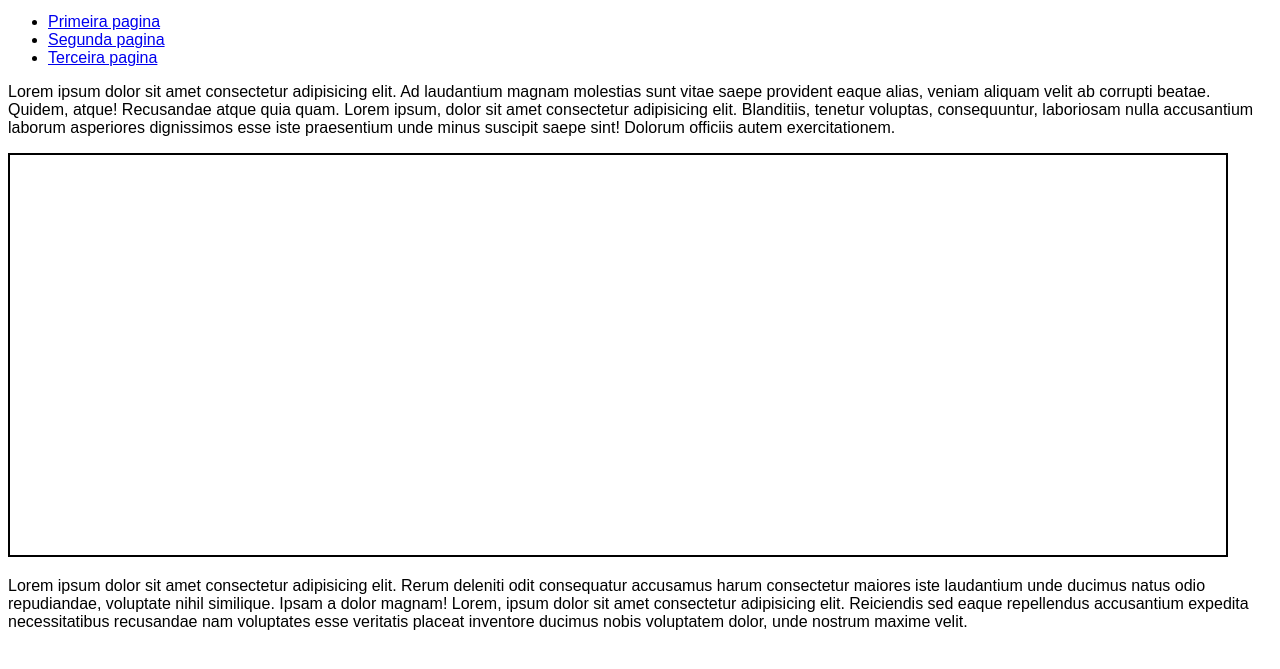
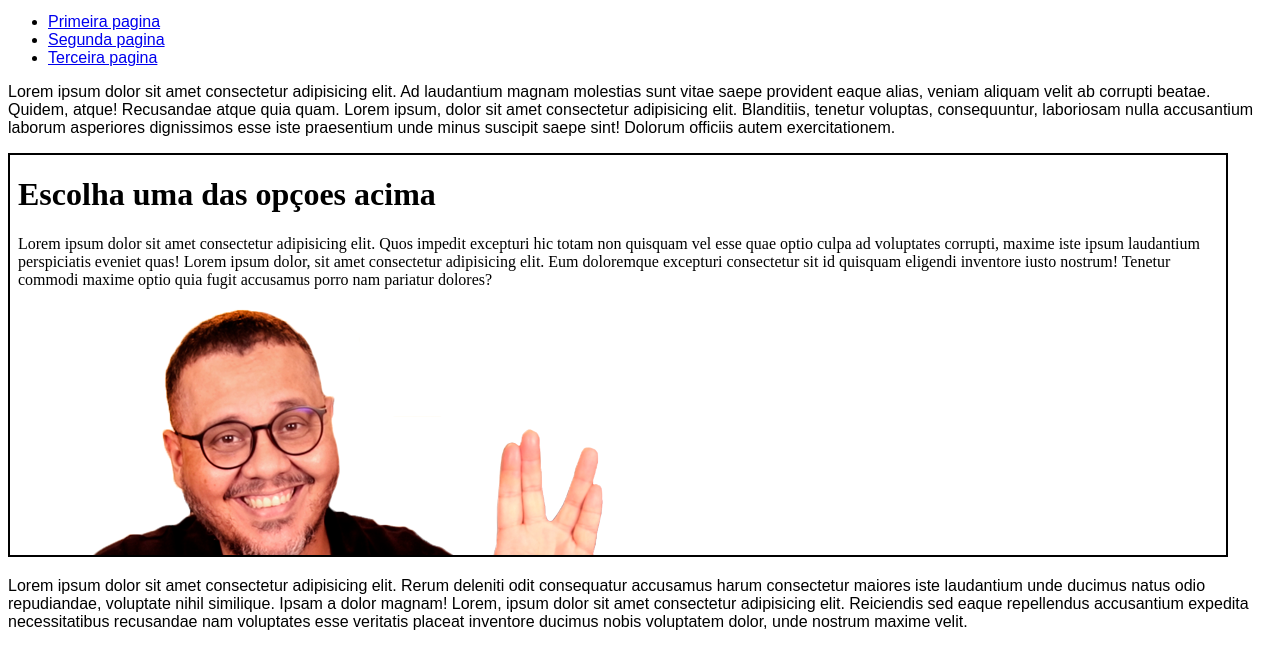
Before and after one commit to AnthonyRocha951/html-css-CursoEmVideo, a plain HTML site: page exercicios/iframes-Ex24/iframe03.html in a window 1280 px wide. Shown: the part 119-788 px from the top of the page. Drawn offline with Linux system fonts and the light colour scheme.

Commit message:
exercicio iframe 03

```diff
--- a/exercicios/iframes-Ex24/iframe03.html
+++ b/exercicios/iframes-Ex24/iframe03.html
@@ -34,7 +34,7 @@
 
     <p>Lorem ipsum dolor sit amet consectetur adipisicing elit. Ad laudantium magnam molestias sunt vitae saepe provident eaque alias, veniam aliquam velit ab corrupti beatae. Quidem, atque! Recusandae atque quia quam. Lorem ipsum, dolor sit amet consectetur adipisicing elit. Blanditiis, tenetur voluptas, consequuntur, laboriosam nulla accusantium laborum asperiores dignissimos esse iste praesentium unde minus suscipit saepe sint! Dolorum officiis autem exercitationem.</p>
 
-    <iframe id="tela" name="frame" src="">
+    <iframe id="tela" name="frame" srcdoc="<h1>Escolha uma das opçoes acima</h1> <p>Lorem ipsum dolor sit amet consectetur adipisicing elit. Quos impedit excepturi hic totam non quisquam vel esse quae optio culpa ad voluptates corrupti, maxime iste ipsum laudantium perspiciatis eveniet quas! Lorem ipsum dolor, sit amet consectetur adipisicing elit. Eum doloremque excepturi consectetur sit id quisquam eligendi inventore iusto nostrum! Tenetur commodi maxime optio quia fugit accusamus porro nam pariatur dolores?</p> <img src='img/Guanabara2.png'>">
         <p>Infelizmente seu navegador não é compativel</p>
     </iframe>
 
```
Also changed, not shown: exercicios/iframes-Ex24/img/Guanabara2.png (added).
